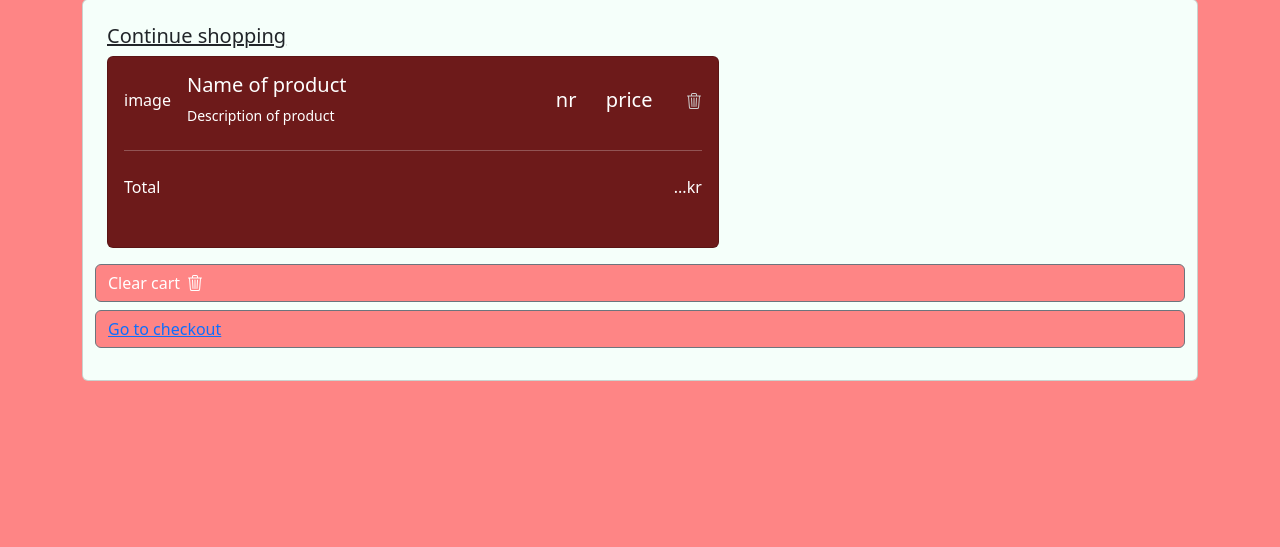
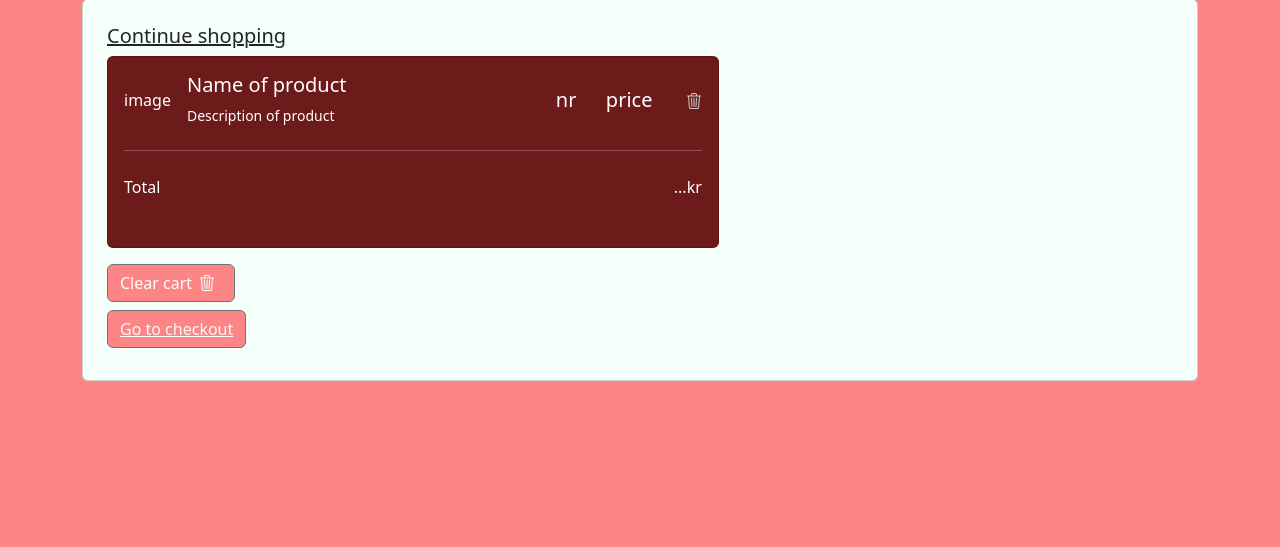
Before and after one commit to saedis-osk/Verk-2, a Django app: page /carts/ in a window 1280 px wide. Shown: the part 410-957 px from the top of the page. Run offline with Django 4.2, Linux system fonts and the light colour scheme.

Commit message:
update á cart buttons

```diff
--- a/static/css/cart.css
+++ b/static/css/cart.css
@@ -43,6 +43,8 @@ div .pay{
     border-color:#FE8585;
 }
 
+
+
    @media (min-width: 1025px) {
             .h-custom {
             height: 100vh !important;
@@ -65,3 +67,11 @@ div .pay{
 #popupCheckout{
     width: 200px;
 }
+
+.my-link a{
+  color: white;
+}
+
+a {
+  color: black;
+}
--- a/templates/cart/index.html
+++ b/templates/cart/index.html
@@ -63,7 +63,7 @@
 
 
  </div>
-
+<div class="column">
            <button class=" btn btn-secondary mb-2">
                 <h7>Clear cart </h7>
                  <svg xmlns="http://www.w3.org/2000/svg" width="30" height="16" fill="currentColor" class="bi bi-trash3" viewBox="0 0 16 16">
@@ -72,8 +72,10 @@
            </button>
 
               <button class=" btn btn-secondary mb-2">
-    <h7> <a href="{% url 'checkout' %}">Go to checkout</a></h7>
+    <h7> <a href="{% url 'checkout' %}" class="link-light">Go to checkout</a></h7>
 </button>
+    </div>
+
 
 </div>
                 </div>
--- a/templates/menu/offers.html
+++ b/templates/menu/offers.html
@@ -33,16 +33,18 @@
                             </div>
                         </div>
                     </div>
+
+
                         </div>
                     </div>
 
-
+{% endfor %}
         </section>
 
 
 
 
-           {% endfor %}
+
 
 
 
--- a/templates/menu/toppings.html
+++ b/templates/menu/toppings.html
@@ -1,5 +1,9 @@
 <!-- toppings.html -->
+
+
 {% extends "base.html" %}
+{% load static %}
+<link rel="stylesheet" href="{% static 'css/menu.css' %}"/>
 
 {% block content %}
   <h1>Toppings</h1>
```
Also changed, not shown: templates/menu/drinks.html (+8 -3 lines).
